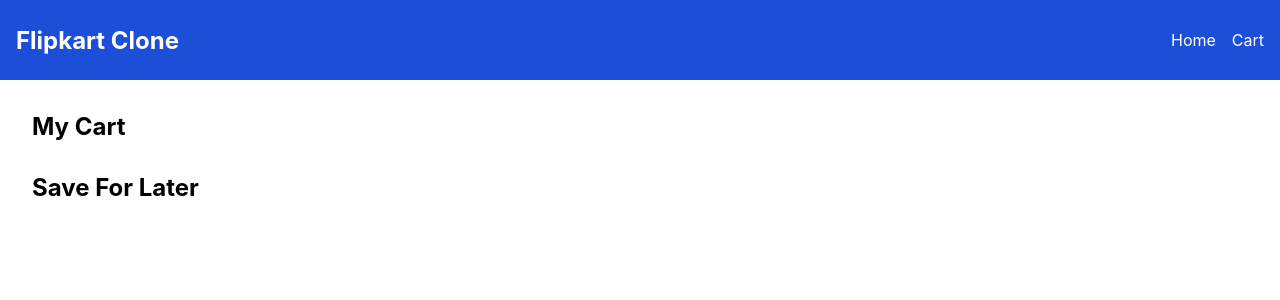
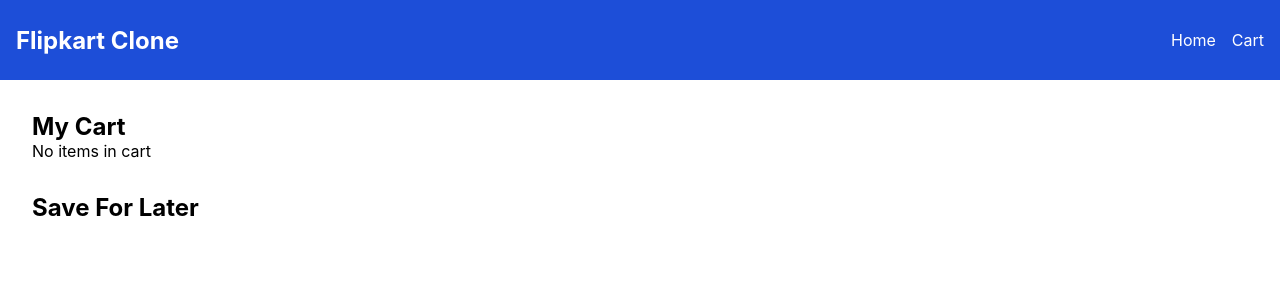
Before and after one commit to direshpradhan/flipkart-cart-management, a React (Create React App) app: page / in a window 1280 px wide. Both pictures are taken after a click on the element "Cart". Shown: the top 300 px of the page. Built offline with nearby package versions, Linux system fonts and the light colour scheme.

Commit message:
added pricing details

```diff
--- a/src/components/nav/Nav.jsx
+++ b/src/components/nav/Nav.jsx
@@ -4,7 +4,7 @@ import styles from "./Nav.module.css";
 export const Nav = ({ setRoute }) => {
   return (
     <div className={`${styles.navigation}`}>
-      <h2>Flipkart Clone</h2>
+      <h2 onClick={() => setRoute("home")}>Flipkart Clone</h2>
       <div className={`${styles.link}`}>
         <p onClick={() => setRoute("home")}>Home</p>
         <p onClick={() => setRoute("cart")}>Cart</p>
--- a/src/components/nav/Nav.module.css
+++ b/src/components/nav/Nav.module.css
@@ -9,6 +9,10 @@
   margin-bottom: 1rem;
 }
 
+.navigation > h2 {
+  cursor: pointer;
+}
+
 .link {
   display: flex;
   gap: 1rem;
--- a/src/pages/cart/Cart.jsx
+++ b/src/pages/cart/Cart.jsx
@@ -7,18 +7,54 @@ import { SaveLaterCard } from "./components/saveLaterCard/SaveLaterCard";
 export const Cart = () => {
   const { cart, saveLater } = useData();
 
+  const totalPrice = (arr) => {
+    return arr.reduce(
+      (total, { quantity, price }) => total + quantity * price,
+      0
+    );
+  };
+
+  const totalDiscountedPrice = (arr) => {
+    return arr.reduce(
+      (total, { quantity, discountedPrice }) =>
+        total + quantity * discountedPrice,
+      0
+    );
+  };
+
   return (
     <>
-      <div>
+      <div className={`${styles.cart}`}>
         <div className={`${styles.card_container}`}>
           <h2>My Cart</h2>
-          {cart.map((cartItem) => {
-            return <CartCard cartItem={cartItem} />;
-          })}
+          {cart.length > 0 ? (
+            cart.map((cartItem) => {
+              return <CartCard cartItem={cartItem} />;
+            })
+          ) : (
+            <p>No items in cart</p>
+          )}
         </div>
-        <div> </div>
+        {cart.length > 0 && (
+          <div className={`${styles.pricing}`}>
+            <h2>Price:</h2>
+            <h4>Total Items: {cart.length}</h4>
+            <div className={`${styles.prices}`}>
+              <div>
+                <p>Price:</p>
+                <p>Discount:</p>
+                <p>Total Price:</p>
+              </div>
+              <div>
+                <p>{totalPrice(cart)}</p>
+                <p>{totalPrice(cart) - totalDiscountedPrice(cart)}</p>
+                <p>{totalDiscountedPrice(cart)}</p>
+              </div>
+            </div>
+          </div>
+        )}
       </div>
-      <div>
+      <div className={`${styles.saveLater}`}>
         <div className={`${styles.card_container}`}>
           <h2>Save For Later</h2>
           {saveLater.map((saveItem) => {
--- a/src/pages/cart/Cart.module.css
+++ b/src/pages/cart/Cart.module.css
@@ -1,4 +1,22 @@
 .card_container {
   width: 50%;
+}
+
+.cart {
+  display: flex;
+  margin: 2rem;
+  gap: 5rem;
+}
+
+.saveLater {
   margin: 2rem;
 }
+
+.pricing {
+  width: 30%;
+}
+
+.prices {
+  display: flex;
+  justify-content: space-between;
+}
```
